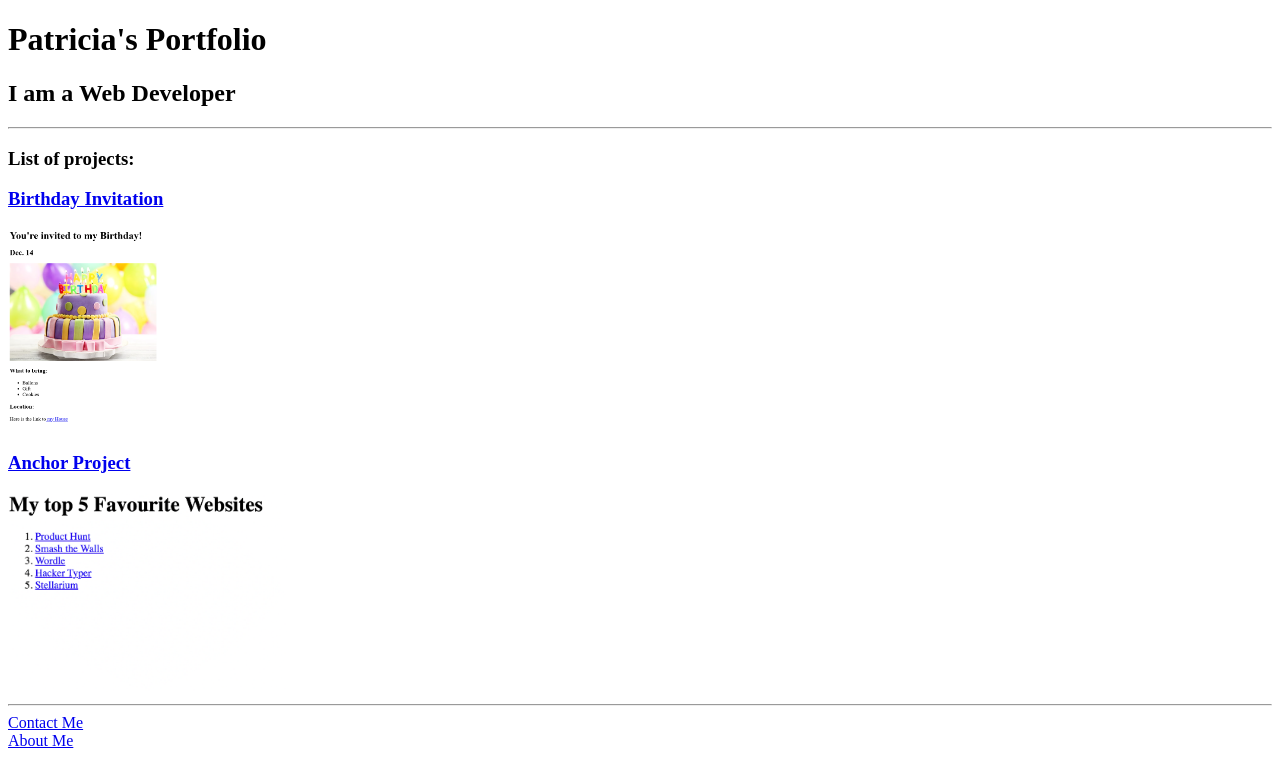
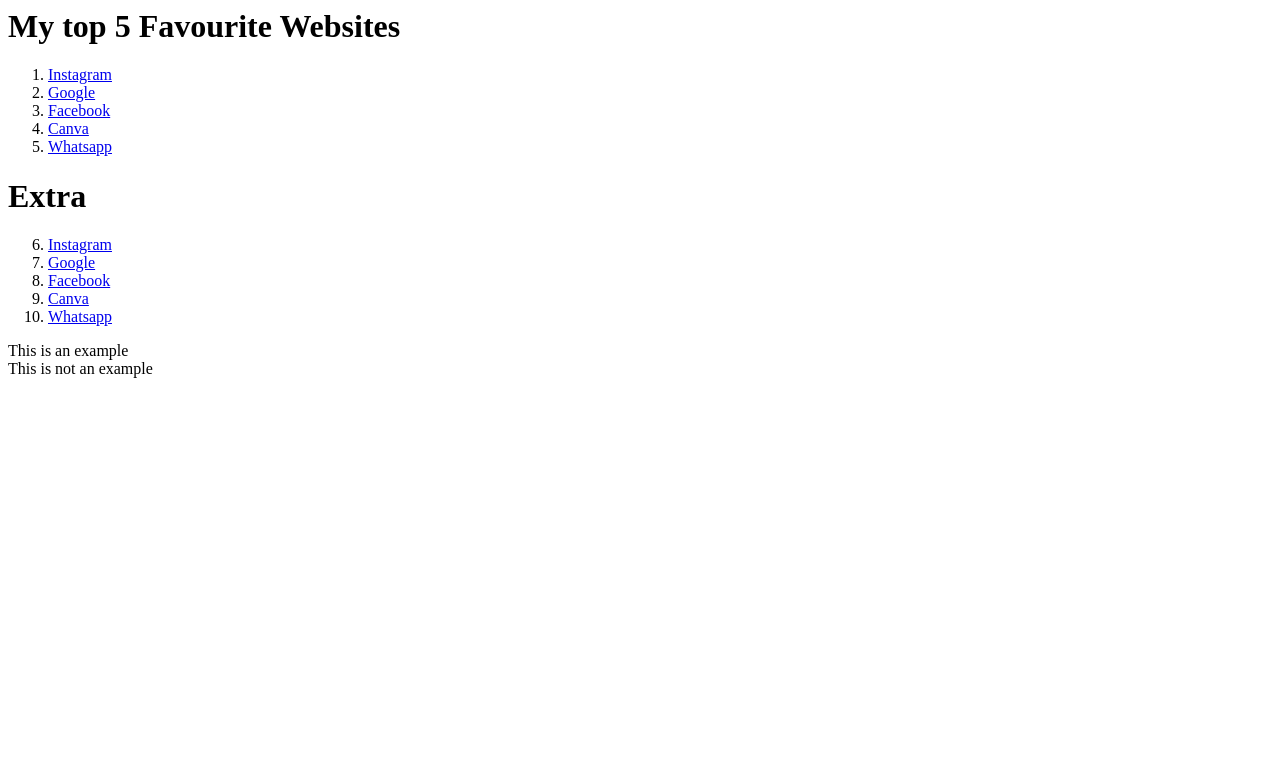
Before and after one commit to Monthx/portfolio-html, a plain HTML site: page index.html in a window 1280 px wide. Drawn offline with Linux system fonts and the light colour scheme.

Commit message:
Add files via upload

```diff
--- a/index.html
+++ b/index.html
@@ -1,39 +1,22 @@
-<!-- TODO 1: Create the HTML Boilerplate -->
+<h1>My top 5 Favourite Websites</h1>
+<!-- Write your code below -->
+<ol>
+    <li><a href="https://instagram.com">Instagram</a></li>
+    <li><a href="https://google.com">Google</a></li>
+    <li><a href="https://facebook.com">Facebook</a></li>
+    <li><a href="https://canva.com">Canva</a></li>
+    <li><a href="https://whatsapp.com">Whatsapp</a></li>
+</ol>
 
-<!-- TODO 2: Add Your previous projects' HTML into the public folder -->
+<h1>Extra</h1>
 
-<!-- TODO 3: Take screenshots of your project previews and add the images to the images folder -->
+<ol start="6">
+    <li><a href="https://instagram.com">Instagram</a></li>
+    <li><a href="https://google.com">Google</a></li>
+    <li><a href="https://facebook.com">Facebook</a></li>
+    <li><a href="https://canva.com">Canva</a></li>
+    <li><a href="https://whatsapp.com">Whatsapp</a></li>
+</ol>
 
-<!-- TODO 4: Add titles/subtitles etc. -->
-
-<!-- TODO 5: Add a link to the project pages -->
-
-<!-- TODO 6: Add images to show the project previews
-HINT for TODO 6: You can use the height attribute set to 200 to make the image smaller:
-https://developer.mozilla.org/en-US/docs/Web/HTML/Element/img#attr-height -->
-
-<!-- TODO 7: Add the Contact Me and About Me page links -->
-
-<!DOCTYPE HTML>
-<html lang="en">
-
- <h1>Patricia's Portfolio</h1>
- <head>
-  <meta charset="UTF-8">
-  <title>Patricia's Project</title>
-</head>
-
-<body>
-    <h2>I am a Web Developer</h2>
-    <hr/>
-        <h3>List of projects:</h3>
-            <h3><a href="./public/birthday-invite.html">Birthday Invitation</a></h3>
-            <img src="./birthday.project.png" alt="Birthday" height="200"/>
-            <h3><a href="../3.2 Anchor Elements/index.html">Anchor Project</a></h3>
-            <img src="../Anchor.project.png" alt="Birthday"  height="200"/>
-    <hr/>
-<a href="./public/contact.html">Contact Me</a><br>
-<a href="./public/about.html">About Me</a>
-</body>
-
-</html>
+<a draggable="true">This is an example </a><br>
+<a draggable="false">This is not an example </a>
```
Also changed, not shown: solution.html (+17 -19 lines), goal.png.
